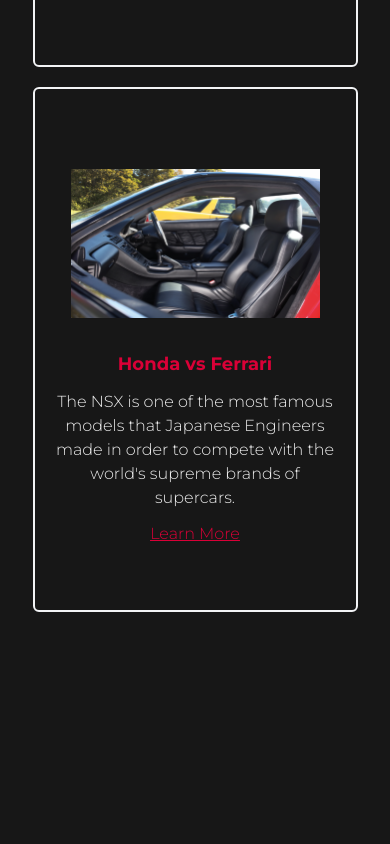
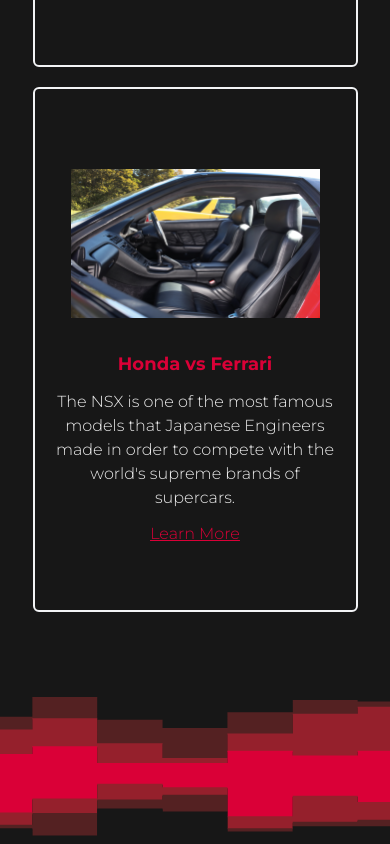
Before and after one commit to Xlin123/nsx-typescript, a React (Vite) app: page / in a window 390 px wide. Shown: the part 2210-3054 px from the top of the page. Before the commit the page ends 2902 px from the top, so only its background shows below. Built offline with nearby package versions, Linux system fonts and the light colour scheme.

Commit message:
Added Mobile Spacer

```diff
--- a/src/App.tsx
+++ b/src/App.tsx
@@ -2,7 +2,9 @@
 import Home from '@/scenes/home';
 import Navbar from '@/scenes/navbar';
 import Bio from '@/scenes/bio';
+//import Specs from '@/scenes/specs';
 import { SelectedPage } from './shared/types';
+import MobileSpacer from './shared/MobileSpacer';
 
 
 
@@ -28,9 +30,10 @@
       isTopOfPage={isTopOfPage}
       selectedPage={selectedPage}
       setSelectedPage={setSelectedPage}/>
-
       <Home setSelectedPage={setSelectedPage}/>
       <Bio setSelectedPage={setSelectedPage}/>
+      <MobileSpacer></MobileSpacer>
+      {/*<Specs setSelectedPage={setSelectedPage}/>*/}
   </div>
   )
 }
--- /dev/null
+++ b/src/haikei.css
@@ -0,0 +1,15 @@
+.spacer{
+    aspect-ratio: 900/175;
+    width: 100%;
+    background-repeat: no-repeat;
+    background-position: center;
+    background-size: cover;
+}
+
+.layer1{
+    background-image: url('./assets/layer1.svg');
+}
+
+.layer2{
+    background-image: url('./assets/layer2.svg');
+}
--- /dev/null
+++ b/src/shared/MobileSpacer.tsx
@@ -0,0 +1,17 @@
+import useMediaQuery from '@/hooks/useMediaQuery'
+import React from 'react'
+import '@/haikei.css'
+
+type Props = {}
+
+const MobileSpacer = (props: Props) => {
+  const isAboveMediumScreens = useMediaQuery("(min-width: 1060px")
+  return (
+    <div>
+      <div className={`${!isAboveMediumScreens ? "layer1 spacer": ""}`}/>
+      <div className={`${!isAboveMediumScreens ? "layer2 spacer": ""}`}/>
+    </div>
+  )
+}
+
+export default MobileSpacer
```
Also changed, not shown: src/assets/layer1.svg (added), src/assets/layer2.svg (added).
